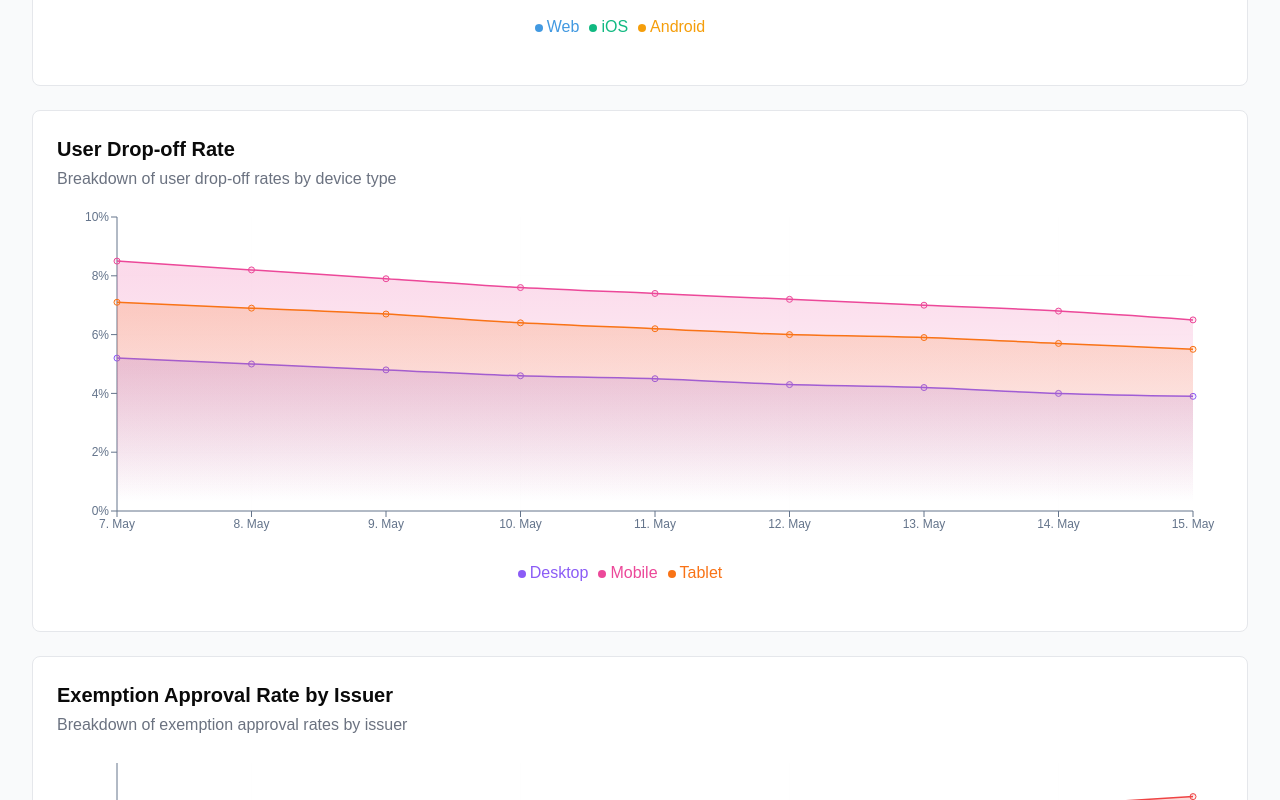
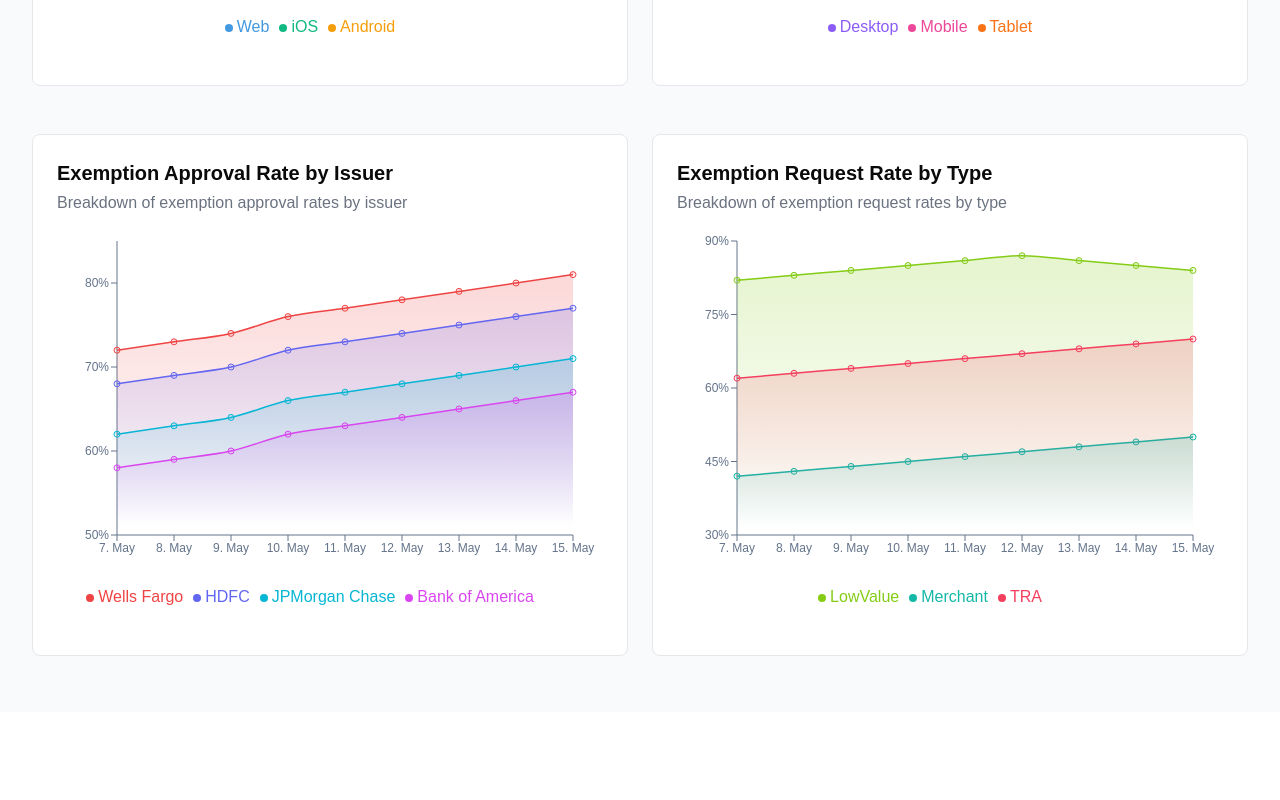
Before and after one commit to Sanskar2001/mock-dashboard, a Next.js app: page / in a window 1280 px wide. Shown: the part 1500-2300 px from the top of the page. After the commit the page ends 2212 px from the top, so only its background shows below. Built offline with nearby package versions, Linux system fonts and the light colour scheme.

Commit message:
aligned charts side by side

```diff
--- a/components/dashboard.tsx
+++ b/components/dashboard.tsx
@@ -167,15 +167,69 @@ const dropOffData = [
 ];
 
 const approvalData = [
-  { date: "7. May", Visa: 72, Mastercard: 68, Amex: 62, Discover: 58 },
-  { date: "8. May", Visa: 73, Mastercard: 69, Amex: 63, Discover: 59 },
-  { date: "9. May", Visa: 74, Mastercard: 70, Amex: 64, Discover: 60 },
-  { date: "10. May", Visa: 76, Mastercard: 72, Amex: 66, Discover: 62 },
-  { date: "11. May", Visa: 77, Mastercard: 73, Amex: 67, Discover: 63 },
-  { date: "12. May", Visa: 78, Mastercard: 74, Amex: 68, Discover: 64 },
-  { date: "13. May", Visa: 79, Mastercard: 75, Amex: 69, Discover: 65 },
-  { date: "14. May", Visa: 80, Mastercard: 76, Amex: 70, Discover: 66 },
-  { date: "15. May", Visa: 81, Mastercard: 77, Amex: 71, Discover: 67 },
+  {
+    date: "7. May",
+    "Wells Fargo": 72,
+    HDFC: 68,
+    "JPMorgan Chase": 62,
+    "Bank of America": 58,
+  },
+  {
+    date: "8. May",
+    "Wells Fargo": 73,
+    HDFC: 69,
+    "JPMorgan Chase": 63,
+    "Bank of America": 59,
+  },
+  {
+    date: "9. May",
+    "Wells Fargo": 74,
+    HDFC: 70,
+    "JPMorgan Chase": 64,
+    "Bank of America": 60,
+  },
+  {
+    date: "10. May",
+    "Wells Fargo": 76,
+    HDFC: 72,
+    "JPMorgan Chase": 66,
+    "Bank of America": 62,
+  },
+  {
+    date: "11. May",
+    "Wells Fargo": 77,
+    HDFC: 73,
+    "JPMorgan Chase": 67,
+    "Bank of America": 63,
+  },
+  {
+    date: "12. May",
+    "Wells Fargo": 78,
+    HDFC: 74,
+    "JPMorgan Chase": 68,
+    "Bank of America": 64,
+  },
+  {
+    date: "13. May",
+    "Wells Fargo": 79,
+    HDFC: 75,
+    "JPMorgan Chase": 69,
+    "Bank of America": 65,
+  },
+  {
+    date: "14. May",
+    "Wells Fargo": 80,
+    HDFC: 76,
+    "JPMorgan Chase": 70,
+    "Bank of America": 66,
+  },
+  {
+    date: "15. May",
+    "Wells Fargo": 81,
+    HDFC: 77,
+    "JPMorgan Chase": 71,
+    "Bank of America": 67,
+  },
 ];
 
 const exemptionData = [
@@ -414,7 +468,9 @@ const ReusableChart = ({
               {dataKeys.map((key, index) => (
                 <linearGradient
                   key={key}
-                  id={`color${key}`}
+                  id={`color-${index}-${key
+                    .replace(/\s+/g, "-")
+                    .toLowerCase()}`}
                   x1="0"
                   y1="0"
                   x2="0"
@@ -469,7 +525,9 @@ const ReusableChart = ({
                 name={key}
                 stroke={colors[index]}
                 fillOpacity={1}
-                fill={`url(#color${key})`}
+                fill={`url(#color-${index}-${key
+                  .replace(/\s+/g, "-")
+                  .toLowerCase()})`}
                 strokeWidth={1.5}
                 dot={{ r: 3, strokeWidth: 1 }}
                 activeDot={{ r: 4, strokeWidth: 0 }}
@@ -554,6 +612,7 @@ export default function Dashboard() {
 
           <FilterBar />
           <MetricsCards />
+
           <Card>
             <CardHeader className="pb-2">
               <CardTitle className="text-lg font-medium">
@@ -567,6 +626,9 @@ export default function Dashboard() {
               <SankeyChart />
             </CardContent>
           </Card>
+
+          {/* Grid layout for side-by-side charts */}
+          <div className="grid grid-cols-1 md:grid-cols-2 gap-6">
             <ReusableChart
               title="Authentication Success"
               subtitle="Breakdown of authentication success rates by platform"
@@ -591,12 +653,18 @@ export default function Dashboard() {
               title="Exemption Approval Rate by Issuer"
               subtitle="Breakdown of exemption approval rates by issuer"
               data={approvalData}
-            dataKeys={["Visa", "Mastercard", "Amex", "Discover"]}
+              dataKeys={[
+                "Wells Fargo",
+                "HDFC",
+                "JPMorgan Chase",
+                "Bank of America",
+              ]}
               colors={["#EF4444", "#6366F1", "#06B6D4", "#D946EF"]}
               valueFormatter={(value) => `${value}%`}
               yAxisDomain={[50, 85]}
               yAxisTicks={[50, 60, 70, 80]}
             />
+
             <ReusableChart
               title="Exemption Request Rate by Type"
               subtitle="Breakdown of exemption request rates by type"
@@ -610,5 +678,6 @@ export default function Dashboard() {
           </div>
         </div>
       </div>
+    </div>
   );
 }
--- a/components/filter-bar.tsx
+++ b/components/filter-bar.tsx
@@ -213,7 +213,7 @@ export function FilterBar() {
         {
           id: "issuer_id",
           name: "Issuer ID",
-          options: ["ISS001", "ISS002", "ISS003"],
+          options: ["Wells Fargo", "HDFC", "JPMorgan Chase", "Bank of America"],
         },
         {
           id: "scheme_name",
```
Lines whose indentation alone changed are shown as unchanged.
